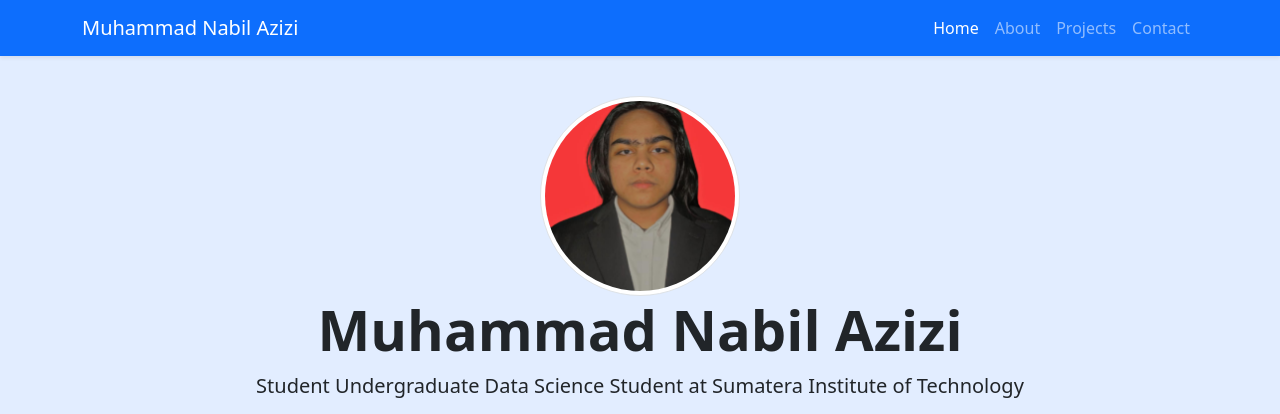
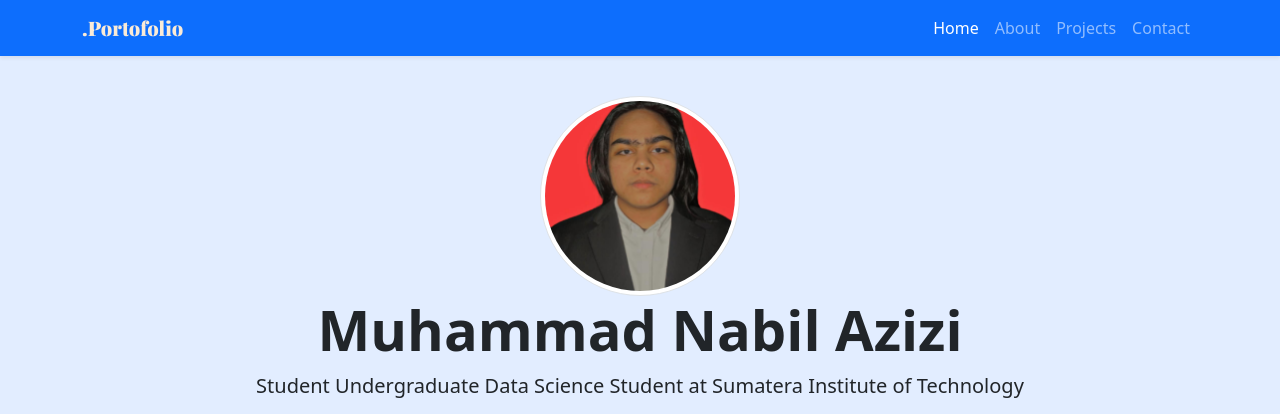
Before and after one commit to NabilAzizii/nabilazizi.github.io, a plain HTML site: page index.html in a window 1280 px wide. Shown: the top 414 px of the page. Drawn offline with nearby package versions, Linux system fonts and the light colour scheme.

Commit message:
Change Header Name

```diff
--- a/index.html
+++ b/index.html
@@ -20,7 +20,7 @@
     <!-- Navbar Start -->
     <nav class="navbar navbar-expand-lg navbar-dark bg-primary shadow-sm fixed-top">
       <div class="container">
-        <a class="navbar-brand" href="#">Muhammad Nabil Azizi</a>
+        <a class="navbar-brand" href="#">.Portofolio</a>
         <button class="navbar-toggler" type="button" data-bs-toggle="collapse" data-bs-target="#navbarNavAltMarkup" aria-controls="navbarNavAltMarkup" aria-expanded="false" aria-label="Toggle navigation">
           <span class="navbar-toggler-icon"></span>
         </button>
--- a/src/style/global.css
+++ b/src/style/global.css
@@ -1,4 +1,10 @@
 /*? global clearing */
+@import url('https://fonts.googleapis.com/css2?family=Playfair+Display:wght@900&display=swap');
+
+.navbar-brand {
+  font-family: 'Playfair Display', serif;
+  color: antiquewhite;
+}
 
 .jumbotron {
   padding-top: 6rem;
```
